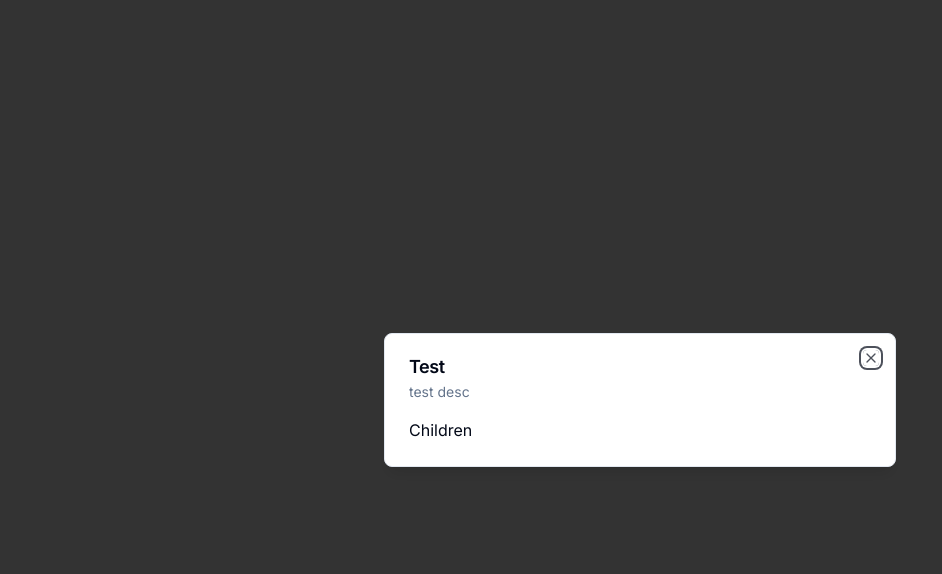
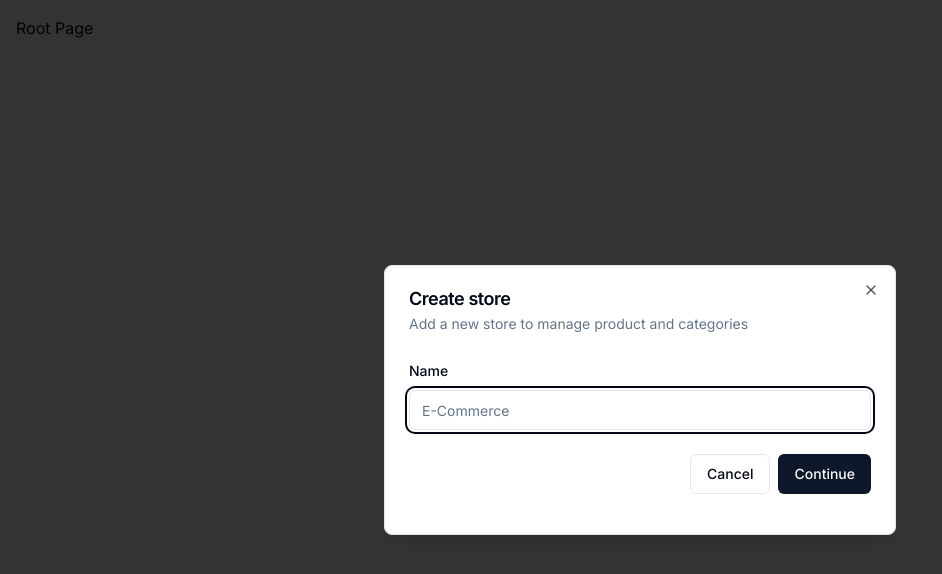
Before and after one commit to jy-bonilla/artizen, a Next.js app: page / in a window 1280 px wide. Shown: the top 574 px of the page, without its empty margins (0-942 px from the left). Built offline with nearby package versions, Linux system fonts and the light colour scheme.

Commit message:
added form, input, label components

```diff
--- a/app/(auth)/(routes)/sign-up/[[...sign-up]]/page.tsx
+++ b/app/(auth)/(routes)/sign-up/[[...sign-up]]/page.tsx
@@ -0,0 +1,5 @@
+import { SignUp } from "@clerk/nextjs";
+
+export default function Page() {
+  return <SignUp />;
+}
--- a/app/(root)/page.tsx
+++ b/app/(root)/page.tsx
@@ -1,13 +1,21 @@
 "use client"
 
-import { Modal } from "@/components/ui/modal";
+import { useEffect } from "react";
+
+import { useStoreModal } from "@/hooks/use-store-modal";
 
 const SetupPage = ()=> {
+  const onOpen = useStoreModal((state)=> state.onOpen);
+  const isOpen = useStoreModal((state)=> state.isOpen);
+
+  useEffect(()=>{
+    if(!isOpen){
+      onOpen();
+    }
+  },[isOpen, onOpen])
   return (
     <div className="p-4">
-      <Modal title="Test" description="test desc" isOpen onClose={()=>{}}>
-      Children
-      </Modal>
+      Root Page
     </div>
   );
 }
--- a/app/layout.tsx
+++ b/app/layout.tsx
@@ -7,7 +7,7 @@ import "./globals.css";
 
 const inter = Inter({ subsets: ["latin"] });
 
-export const metadata: Metadata = {
+export const metadata = {
   title: "Admin Dashboard",
   description: "Admin Dashboard",
 };
@@ -22,7 +22,8 @@ export default function RootLayout({
     <html lang="en">
       <body className={inter.className}>
         <ModalProvider/>
-        {children}</body>
+        {children}
+        </body>
     </html>
     </ClerkProvider>
   );
--- /dev/null
+++ b/components/ui/form.tsx
@@ -0,0 +1,176 @@
+import * as React from "react"
+import * as LabelPrimitive from "@radix-ui/react-label"
+import { Slot } from "@radix-ui/react-slot"
+import {
+  Controller,
+  ControllerProps,
+  FieldPath,
+  FieldValues,
+  FormProvider,
+  useFormContext,
+} from "react-hook-form"
+
+import { cn } from "@/lib/utils"
+import { Label } from "@/components/ui/label"
+
+const Form = FormProvider
+
+type FormFieldContextValue<
+  TFieldValues extends FieldValues = FieldValues,
+  TName extends FieldPath<TFieldValues> = FieldPath<TFieldValues>
+> = {
+  name: TName
+}
+
+const FormFieldContext = React.createContext<FormFieldContextValue>(
+  {} as FormFieldContextValue
+)
+
+const FormField = <
+  TFieldValues extends FieldValues = FieldValues,
+  TName extends FieldPath<TFieldValues> = FieldPath<TFieldValues>
+>({
+  ...props
+}: ControllerProps<TFieldValues, TName>) => {
+  return (
+    <FormFieldContext.Provider value={{ name: props.name }}>
+      <Controller {...props} />
+    </FormFieldContext.Provider>
+  )
+}
+
+const useFormField = () => {
+  const fieldContext = React.useContext(FormFieldContext)
+  const itemContext = React.useContext(FormItemContext)
+  const { getFieldState, formState } = useFormContext()
+
+  const fieldState = getFieldState(fieldContext.name, formState)
+
+  if (!fieldContext) {
+    throw new Error("useFormField should be used within <FormField>")
+  }
+
+  const { id } = itemContext
+
+  return {
+    id,
+    name: fieldContext.name,
+    formItemId: `${id}-form-item`,
+    formDescriptionId: `${id}-form-item-description`,
+    formMessageId: `${id}-form-item-message`,
+    ...fieldState,
+  }
+}
+
+type FormItemContextValue = {
+  id: string
+}
+
+const FormItemContext = React.createContext<FormItemContextValue>(
+  {} as FormItemContextValue
+)
+
+const FormItem = React.forwardRef<
+  HTMLDivElement,
+  React.HTMLAttributes<HTMLDivElement>
+>(({ className, ...props }, ref) => {
+  const id = React.useId()
+
+  return (
+    <FormItemContext.Provider value={{ id }}>
+      <div ref={ref} className={cn("space-y-2", className)} {...props} />
+    </FormItemContext.Provider>
+  )
+})
+FormItem.displayName = "FormItem"
+
+const FormLabel = React.forwardRef<
+  React.ElementRef<typeof LabelPrimitive.Root>,
+  React.ComponentPropsWithoutRef<typeof LabelPrimitive.Root>
+>(({ className, ...props }, ref) => {
+  const { error, formItemId } = useFormField()
+
+  return (
+    <Label
+      ref={ref}
+      className={cn(error && "text-destructive", className)}
+      htmlFor={formItemId}
+      {...props}
+    />
+  )
+})
+FormLabel.displayName = "FormLabel"
+
+const FormControl = React.forwardRef<
+  React.ElementRef<typeof Slot>,
+  React.ComponentPropsWithoutRef<typeof Slot>
+>(({ ...props }, ref) => {
+  const { error, formItemId, formDescriptionId, formMessageId } = useFormField()
+
+  return (
+    <Slot
+      ref={ref}
+      id={formItemId}
+      aria-describedby={
+        !error
+          ? `${formDescriptionId}`
+          : `${formDescriptionId} ${formMessageId}`
+      }
+      aria-invalid={!!error}
+      {...props}
+    />
+  )
+})
+FormControl.displayName = "FormControl"
+
+const FormDescription = React.forwardRef<
+  HTMLParagraphElement,
+  React.HTMLAttributes<HTMLParagraphElement>
+>(({ className, ...props }, ref) => {
+  const { formDescriptionId } = useFormField()
+
+  return (
+    <p
+      ref={ref}
+      id={formDescriptionId}
+      className={cn("text-sm text-muted-foreground", className)}
+      {...props}
+    />
+  )
+})
+FormDescription.displayName = "FormDescription"
+
+const FormMessage = React.forwardRef<
+  HTMLParagraphElement,
+  React.HTMLAttributes<HTMLParagraphElement>
+>(({ className, children, ...props }, ref) => {
+  const { error, formMessageId } = useFormField()
+  const body = error ? String(error?.message) : children
+
+  if (!body) {
+    return null
+  }
+
+  return (
+    <p
+      ref={ref}
+      id={formMessageId}
+      className={cn("text-sm font-medium text-destructive", className)}
+      {...props}
+    >
+      {body}
+    </p>
+  )
+})
+FormMessage.displayName = "FormMessage"
+
+export {
+  useFormField,
+  Form,
+  FormItem,
+  FormLabel,
+  FormControl,
+  FormDescription,
+  FormMessage,
+  FormField,
+}
--- /dev/null
+++ b/components/ui/input.tsx
@@ -0,0 +1,25 @@
+import * as React from "react"
+
+import { cn } from "@/lib/utils"
+
+export interface InputProps
+  extends React.InputHTMLAttributes<HTMLInputElement> {}
+
+const Input = React.forwardRef<HTMLInputElement, InputProps>(
+  ({ className, type, ...props }, ref) => {
+    return (
+      <input
+        type={type}
+        className={cn(
+          "flex h-10 w-full rounded-md border border-input bg-background px-3 py-2 text-sm ring-offset-background file:border-0 file:bg-transparent file:text-sm file:font-medium placeholder:text-muted-foreground focus-visible:outline-none focus-visible:ring-2 focus-visible:ring-ring focus-visible:ring-offset-2 disabled:cursor-not-allowed disabled:opacity-50",
+          className
+        )}
+        ref={ref}
+        {...props}
+      />
+    )
+  }
+)
+Input.displayName = "Input"
+
+export { Input }
--- /dev/null
+++ b/components/ui/label.tsx
@@ -0,0 +1,26 @@
+"use client"
+
+import * as React from "react"
+import * as LabelPrimitive from "@radix-ui/react-label"
+import { cva, type VariantProps } from "class-variance-authority"
+
+import { cn } from "@/lib/utils"
+
+const labelVariants = cva(
+  "text-sm font-medium leading-none peer-disabled:cursor-not-allowed peer-disabled:opacity-70"
+)
+
+const Label = React.forwardRef<
+  React.ElementRef<typeof LabelPrimitive.Root>,
+  React.ComponentPropsWithoutRef<typeof LabelPrimitive.Root> &
+    VariantProps<typeof labelVariants>
+>(({ className, ...props }, ref) => (
+  <LabelPrimitive.Root
+    ref={ref}
+    className={cn(labelVariants(), className)}
+    {...props}
+  />
+))
+Label.displayName = LabelPrimitive.Root.displayName
+
+export { Label }
--- a/components/ui/modals/store-modal.tsx
+++ b/components/ui/modals/store-modal.tsx
@@ -1,11 +1,38 @@
 "use client";
+
+import * as z from "zod";
+import { useForm } from "react-hook-form";
+import { zodResolver } from "@hookform/resolvers/zod";
 
 import { useStoreModal } from "@/hooks/use-store-modal";
 import { Modal } from "@/components/ui/modal";
+import { Form,
+    FormControl,
+    FormField,
+    FormItem,
+    FormLabel,
+    FormMessage
+} from "@/components/ui/form";
+import { Input } from "@/components/ui/input";
+import { Button } from "@/components/ui/button";
 
+
+const formSchema = z.object({
+    name: z.string().min(1),
+});
 export const StoreModal =()=>{
     const storeModal = useStoreModal();
 
+    const form = useForm<z.infer<typeof formSchema>>({
+        resolver: zodResolver(formSchema),
+        defaultValues:{
+            name: "",
+        },
+    });
+
+    const onSubmit = async (values: z.infer<typeof formSchema>) =>{
+        console.log(values);
+    }
     return(
         <Modal
         title="Create store"
@@ -13,7 +40,37 @@ export const StoreModal =()=>{
         isOpen={storeModal.isOpen}
         onClose={storeModal.onClose}
         >
-            Future Create Form
+            <div>
+            <div className="space-y-4 py-2 pb-4">
+                <Form {...form}>
+                <form onSubmit={form.handleSubmit(onSubmit)}>
+                    <FormField
+                    control={form.control}
+                    name="name"
+                    render={({field})=>(
+                        <FormItem>
+                            <FormLabel>Name</FormLabel>
+                            <FormControl>
+                                <Input placeholder="E-Commerce" {...field}></Input>
+                            </FormControl>
+                            <FormMessage>
+
+                            </FormMessage>
+                        </FormItem>
+                    )}
+                    />
+                    <div className="pt-6 space-x-2 flex items-center justify-end w-full">
+                        <Button
+                        variant="outline"
+                        onClick={storeModal.onClose}>
+                            Cancel</Button>
+                        <Button type="submit">Continue</Button>
+
+                    </div>
+                </form>
+                </Form>
+            </div>
+            </div>
         </Modal>
     );
 };
--- a/hooks/use-store-modal.tsx
+++ b/hooks/use-store-modal.tsx
@@ -10,4 +10,4 @@ export const useStoreModal = create<useStoreModalStore>((set)=>({
     isOpen: false,
     onOpen: () =>set({isOpen:true}),
     onClose: () =>set({isOpen:false}),
-}))
+}));
--- a/package.json
+++ b/package.json
@@ -10,7 +10,9 @@
   },
   "dependencies": {
     "@clerk/nextjs": "^4.29.12",
+    "@hookform/resolvers": "^3.3.4",
     "@radix-ui/react-dialog": "^1.0.5",
+    "@radix-ui/react-label": "^2.0.2",
     "@radix-ui/react-slot": "^1.0.2",
     "class-variance-authority": "^0.7.0",
     "clsx": "^2.1.0",
@@ -18,8 +20,10 @@
     "next": "14.1.4",
     "react": "^18",
     "react-dom": "^18",
+    "react-hook-form": "^7.51.3",
     "tailwind-merge": "^2.2.2",
     "tailwindcss-animate": "^1.0.7",
+    "zod": "^3.22.4",
     "zustand": "^4.5.2"
   },
   "devDependencies": {
--- a/providers/modal-provider.tsx
+++ b/providers/modal-provider.tsx
@@ -3,7 +3,6 @@
 import { useEffect, useState } from "react";
 
 import { StoreModal } from "@/components/ui/modals/store-modal";
-
 
 
 export const ModalProvider = () =>{
```
Also changed, not shown: 1 other file (tests, documents, lock files or other folders).
